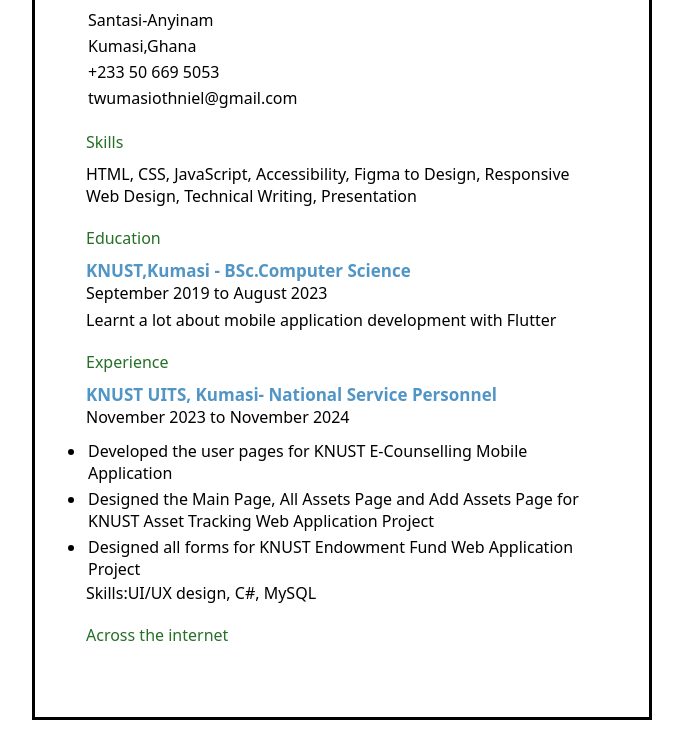
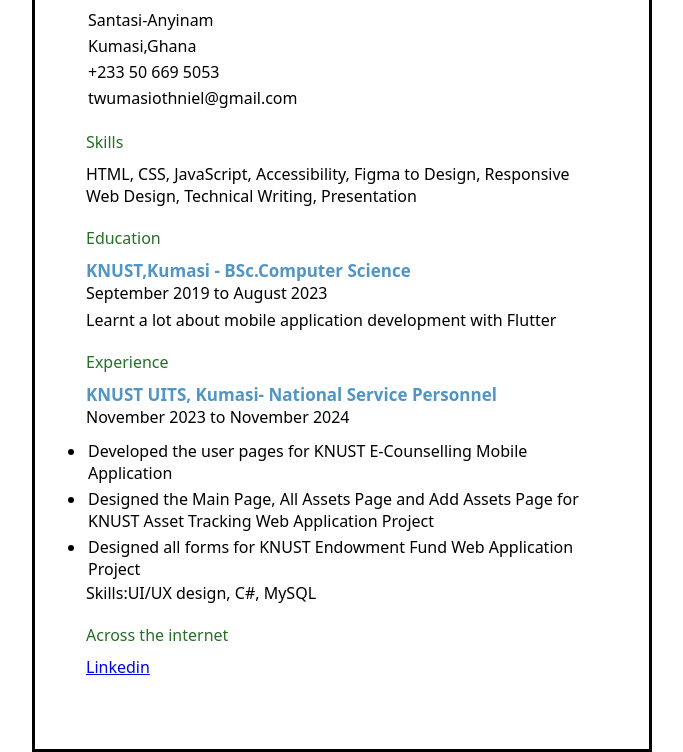
Before and after one commit to OthnielTwumasi/roadmapSH_assignment1, a plain HTML site: page index.html in a window 1280 px wide. Shown: the part 136-888 px from the top of the page, without its empty margins (298-981 px from the left). Before the commit the page ends 856 px from the top, so only its background shows below. Drawn offline with Linux system fonts and the light colour scheme.

Commit message:
added the social media links

```diff
--- a/index.html
+++ b/index.html
@@ -9,6 +9,7 @@
         <meta name="description" content="Single page CV for Othniel Otuo Twumasi, an aspiring Frontend Engineer" />
         <meta name="keywords" content="CV, curriculum vitae, semantic html, resume" />
         <meta name="viewport" content="width = device-width, initial-scale=1.0" />
+        <meta name="author" content="Othniel Otuo Twumasi">
         <!--Open Graph meta-tags-->
         <meta property="og:title" content="Othniel Otuo Twumasi's CV" />
         <meta property = "og:description" content="Single page CV for Othniel Otuo Twumasi, an aspiring Frontend Engineer" />
@@ -104,6 +105,7 @@
          </section>
 <section class="social-media">
     <p class="highlight-green">Across the internet</p>
+    <a href="www.linkedin.com/in/othniel-otuo-twumasi-583606328">Linkedin</a>
 </section>
 
     </body>
```
